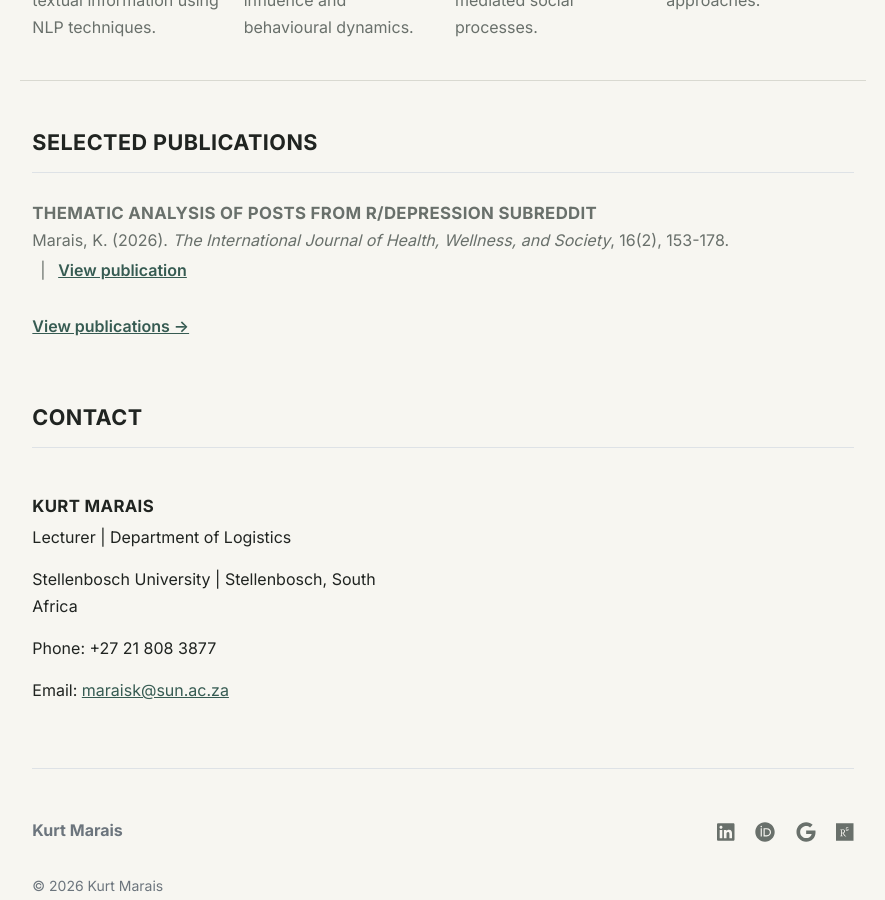
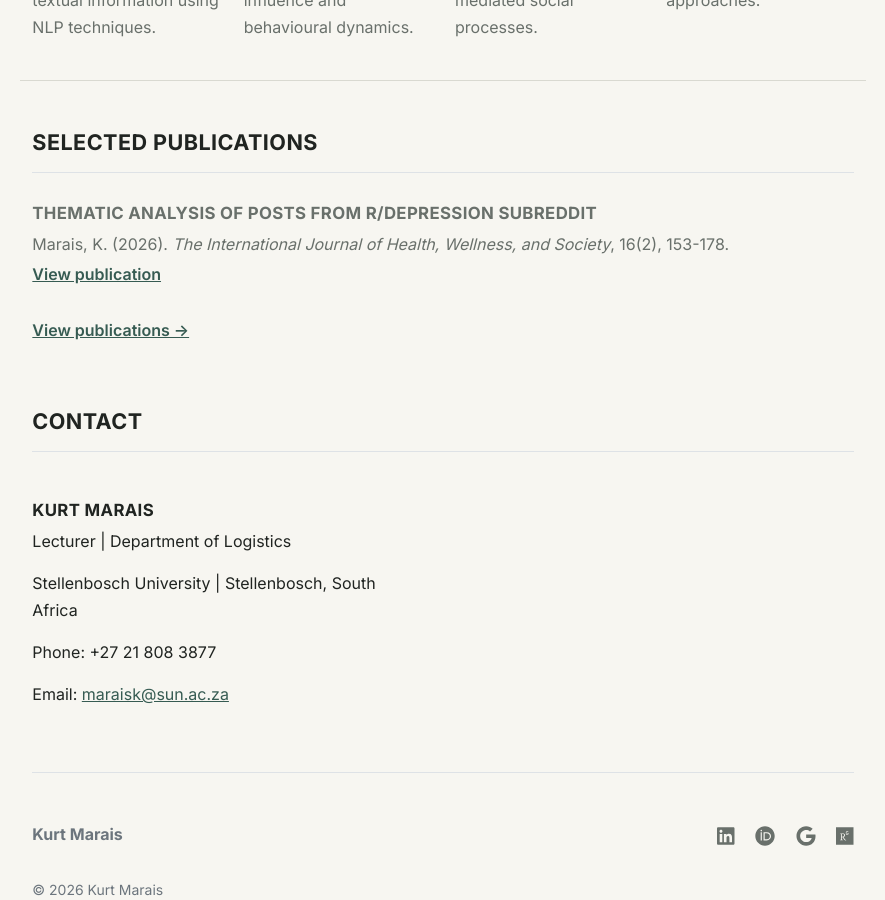
Before and after one commit to kurtmarais/kurtmarais.github.io, a Jekyll site: the page built from index.md, in a window 1280 px wide and 900 px high, scrolled down 1783 px. Shown: the whole window, without its empty margins (197-1082 px from the left). Built offline with Jekyll 4.4.1, drawn with Linux system fonts in a browser that asks for light colours.

Commit message:
Update publications.html

```diff
--- a/_includes/publications.html
+++ b/_includes/publications.html
@@ -5,7 +5,7 @@
     {% for item in site.data.publications.featured %}
       <div class="publication-item mb-4">
 
-        <h4 class="mb-1">
+        <h4 class="mb-2">
           {{ item.title }}
         </h4>
 
@@ -15,6 +15,7 @@
         </p>
 
         <p class="mb-0">
+
           {% if item.reference %}
             <a href="{{ item.reference | relative_url }}" class="text-link" download>
               Download reference
@@ -22,16 +23,17 @@
           {% endif %}
 
           {% if item.publication_url %}
-            <span class="mx-2">|</span>
+            {% if item.reference %}<span class="mx-2">|</span>{% endif %}
             <a href="{{ item.publication_url }}" class="text-link" target="_blank" rel="noopener noreferrer">
               View publication
             </a>
           {% elsif item.doi %}
-            <span class="mx-2">|</span>
+            {% if item.reference %}<span class="mx-2">|</span>{% endif %}
             <a href="{{ item.doi }}" class="text-link" target="_blank" rel="noopener noreferrer">
               View publication
             </a>
           {% endif %}
+
         </p>
 
       </div>
```
